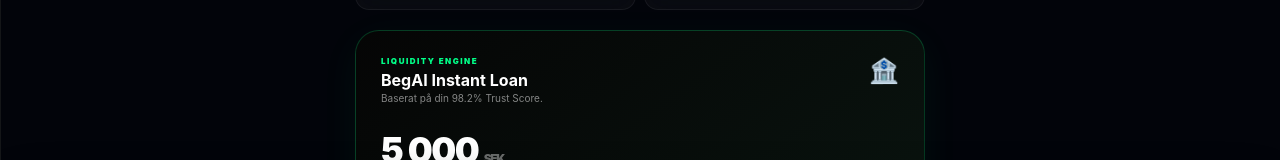
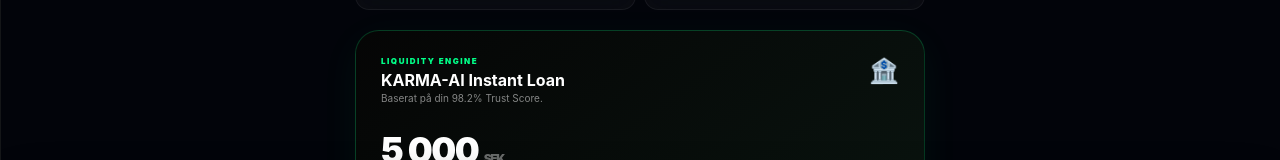
Before and after one commit to gascheckking/marketbeg-appGem, a Next.js app: page /vault in a window 1280 px wide. Shown: the part 392-552 px from the top of the page. Built offline with nearby package versions, Linux system fonts and the light colour scheme.

Commit message:
Update BegLoan.tsx

```diff
--- a/components/BegLoan.tsx
+++ b/components/BegLoan.tsx
@@ -18,7 +18,7 @@ export default function BegLoan({ price = 5000 }: { price?: number }) {
       <div style={{ display: 'flex', justifyContent: 'space-between', alignItems: 'flex-start' }}>
         <div>
           <div style={{ fontSize: '8px', fontWeight: 900, color: 'var(--neon-mint)', letterSpacing: '1.5px', marginBottom: '4px' }}>LIQUIDITY ENGINE</div>
-          <strong style={{ fontSize: '1rem', color: '#fff' }}>BegAI Instant Loan</strong>
+          <strong style={{ fontSize: '1rem', color: '#fff' }}>KARMA-AI Instant Loan</strong>
           <p style={{ fontSize: '10px', opacity: 0.5, marginTop: '2px' }}>Baserat på din 98.2% Trust Score.</p>
         </div>
         <div style={{ fontSize: '24px' }}>🏦</div>
```
